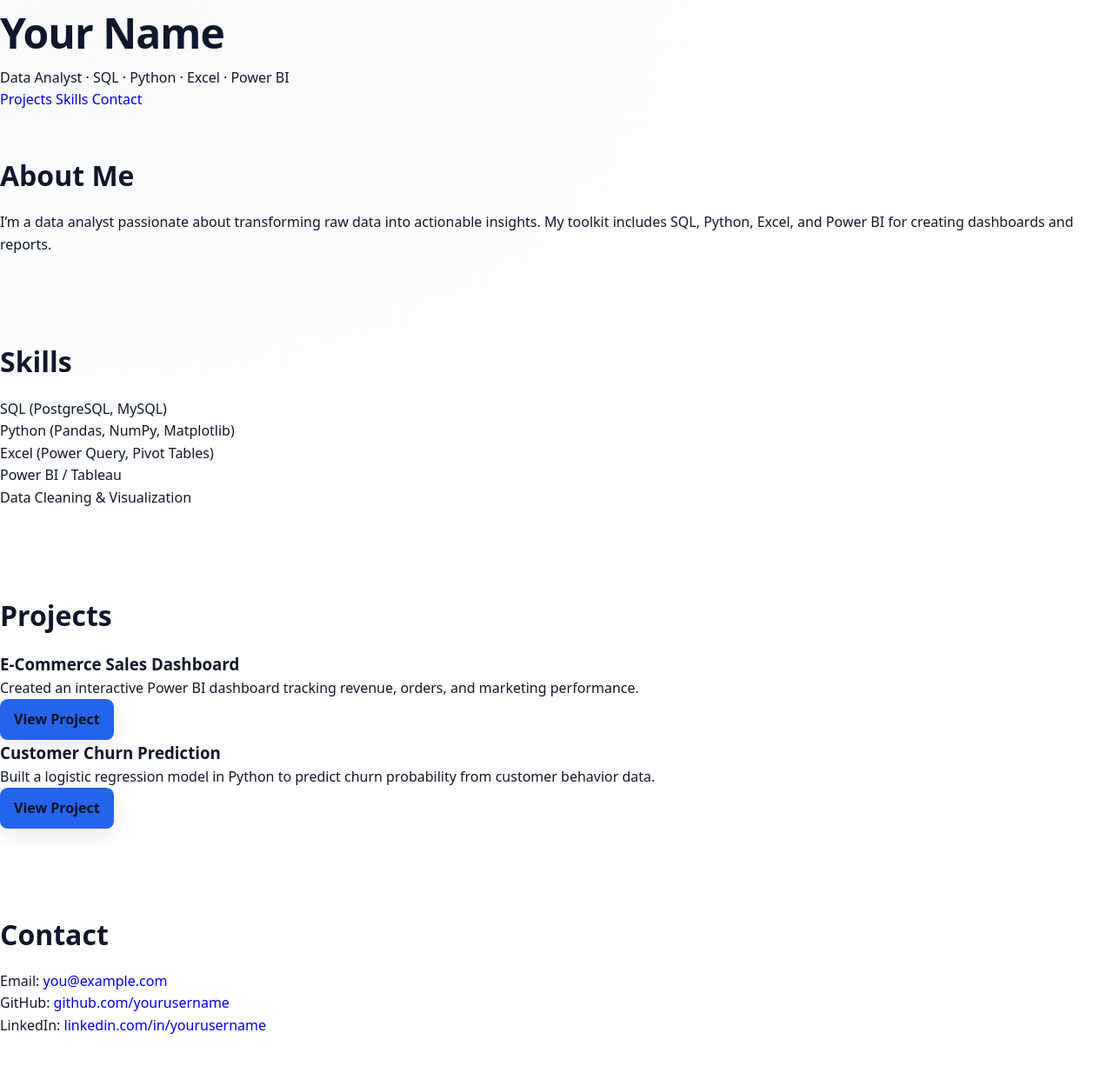
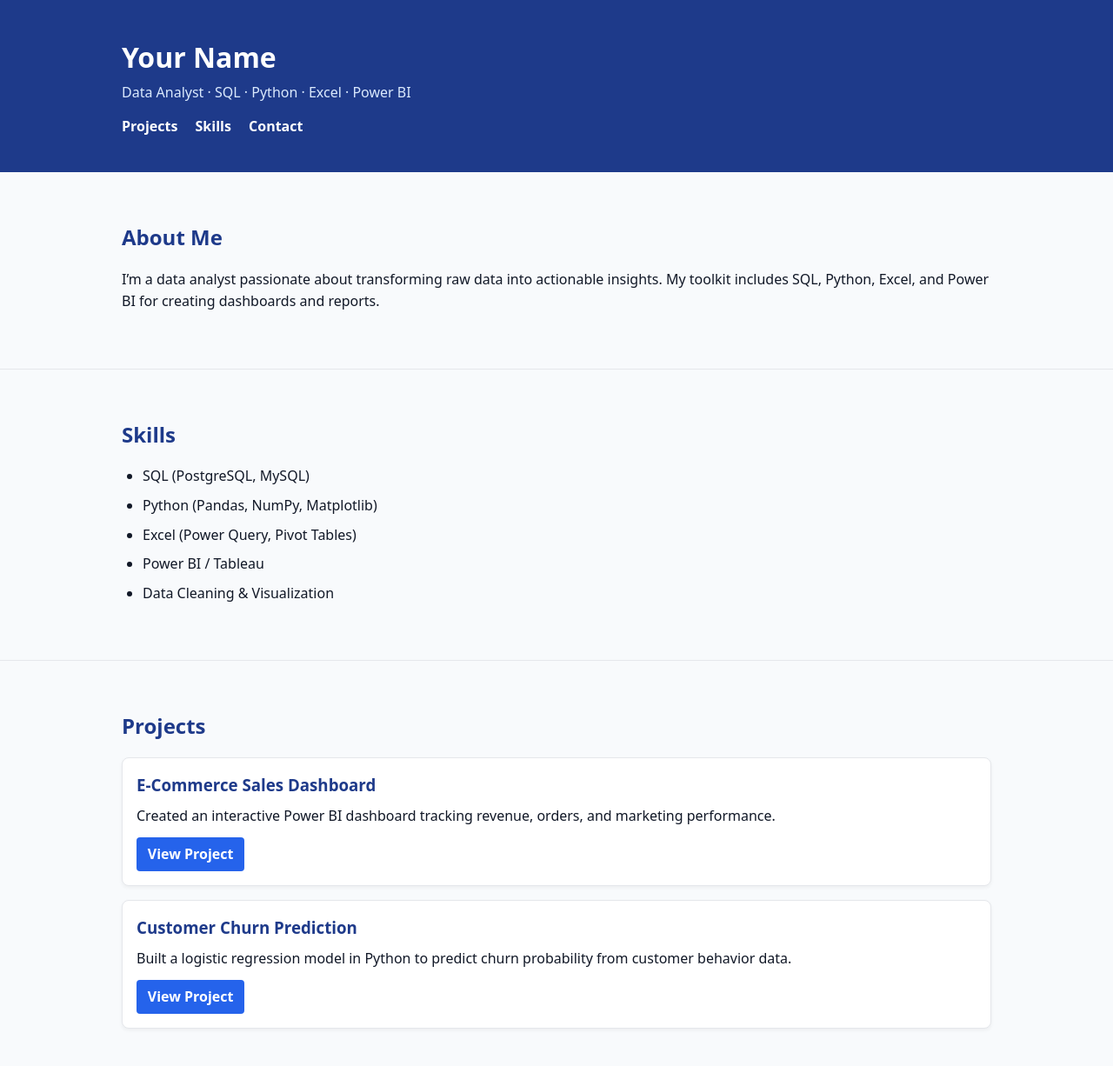
Before and after one commit to emerly35/EVacca-portfolio, a plain HTML site: page index.html in a window 1280 px wide. Shown: the top 1226 px of the page at 87% size. Drawn offline with Linux system fonts and the light colour scheme.

Commit message:
Update style.css

```diff
--- a/style.css
+++ b/style.css
@@ -1,145 +1,107 @@
-/* ========== CSS Reset (minimal) ========== */
-*, *::before, *::after { box-sizing: border-box; }
-html:focus-within { scroll-behavior: smooth; }
-body, h1, h2, h3, p, ul, li, figure { margin: 0; padding: 0; }
-img { max-width: 100%; display: block; }
-ul { list-style: none; }
-a { text-decoration: none; }
-
-/* ========== Theme ========== */
-:root{
-  --bg: #0f172a;           /* slate-900 */
-  --panel: #111827;        /* gray-900 */
-  --elev: #0b1220;         /* slightly darker */
-  --text: #f8fafc;         /* slate-50 */
-  --muted: #cbd5e1;        /* slate-300 */
-  --brand: #60a5fa;        /* blue-400 */
-  --brand-weak:#93c5fd;
-  --chip-bg:#1f2937;       /* gray-800 */
-  --border:#1f2937;
-  --shadow: 0 10px 25px rgba(0,0,0,.25);
+/* ---------- BASIC RESET ---------- */
+* { box-sizing: border-box; margin: 0; padding: 0; }
+html { scroll-behavior: smooth; }
+body {
+  font-family: system-ui, Arial, sans-serif;
+  background-color: #f8fafc;
+  color: #111827;
+  line-height: 1.6;
 }
 
-@media (prefers-color-scheme: light){
-  :root{
-    --bg:#ffffff;
-    --panel:#f8fafc;
-    --elev:#ffffff;
-    --text:#0f172a;
-    --muted:#475569;
-    --brand:#2563eb;
-    --brand-weak:#60a5fa;
-    --chip-bg:#e5e7eb;
-    --border:#e5e7eb;
-    --shadow: 0 10px 25px rgba(0,0,0,.08);
-  }
+/* ---------- LAYOUT ---------- */
+.container {
+  width: min(1000px, 90%);
+  margin: 0 auto;
+  padding: 1.5rem 0;
 }
 
-/* ========== Base ========== */
-body{
-  font: 16px/1.6 system-ui, -apple-system, Segoe UI, Roboto, Ubuntu, "Helvetica Neue", Arial, "Noto Sans", "Apple Color Emoji", "Segoe UI Emoji";
-  color: var(--text);
-  background: radial-gradient(1200px 800px at 10% 0%, var(--panel), var(--bg));
+.section {
+  padding: 2rem 0;
+  border-bottom: 1px solid #e5e7eb;
 }
 
-.wrap{
-  width: min(1100px, 92vw);
-  margin: 0 auto;
+/* ---------- HEADER ---------- */
+.header {
+  background-color: #1e3a8a;
+  color: white;
+  padding: 1rem 0;
 }
 
-.skip-link{
-  position: absolute;
-  left: -9999px;
-  top: auto;
-  width: 1px; height: 1px; overflow: hidden;
-}
-.skip-link:focus{
-  left: 1rem; top: 1rem; width: auto; height: auto;
-  background: var(--brand); color: #000; padding: .5rem .75rem; border-radius: .4rem;
+.header h1 {
+  font-size: 2rem;
+  margin-bottom: 0.2rem;
 }
 
-/* ========== Header / Hero ========== */
-.site-header{
-  border-bottom: 1px solid var(--border);
-  background: linear-gradient(180deg, var(--panel), transparent 60%);
+.subtitle {
+  font-size: 1rem;
+  margin-bottom: 0.8rem;
+  color: #dbeafe;
 }
 
-.hero{
-  display: grid;
-  gap: 2rem;
-  grid-template-columns: 1.4fr 1fr;
-  padding: clamp(2rem, 5vw, 4rem) 0;
+.header nav a {
+  color: white;
+  margin-right: 1rem;
+  text-decoration: none;
+  font-weight: 600;
 }
-@media (max-width: 800px){ .hero{ grid-template-columns: 1fr; } }
-
-h1{ font-size: clamp(2rem, 5vw, 3rem); letter-spacing: -0.02em; }
-.tagline{ color: var(--brand-weak); margin-top: .35rem; }
-.summary{ margin-top: .75rem; color: var(--muted); }
-
-.contact-list{ margin-top: .5rem; color: var(--muted); }
-.contact-list a{ color: inherit; text-decoration: underline; text-underline-offset: 2px; }
-
-.cta-row{ margin-top: 1rem; display: flex; gap: .75rem; flex-wrap: wrap; }
-.btn{
-  display: inline-block;
-  background: var(--brand); color: #081227;
-  padding: .65rem 1rem; border-radius: .55rem; font-weight: 600;
-  box-shadow: var(--shadow);
-}
-.btn--ghost{
-  background: transparent; color: var(--text); border: 1px solid var(--border);
-}
-.btn--small{ padding: .45rem .75rem; font-size: .9rem; }
-
-/* ========== Sections ========== */
-.section{ padding: clamp(2rem, 5vw, 3rem) 0; }
-.section h2{
-  font-size: clamp(1.4rem, 3.5vw, 2rem);
-  margin-bottom: 1rem;
+.header nav a:hover {
+  text-decoration: underline;
 }
 
-/* Chips (skills) */
-.chip-list{ display:flex; gap:.5rem; flex-wrap:wrap; }
-.chip{
-  background: var(--chip-bg); border: 1px solid var(--border); color: var(--text);
-  padding:.4rem .6rem; border-radius: 999px; white-space: nowrap;
+/* ---------- SECTIONS ---------- */
+h2 {
+  color: #1e3a8a;
+  margin-bottom: 1rem;
+  font-size: 1.5rem;
 }
 
-/* Cards grid */
-.grid{
-  display: grid; gap: 1rem;
-  grid-template-columns: repeat(12, 1fr);
+p, li {
+  font-size: 1rem;
+  margin-bottom: 0.5rem;
 }
-.card{
-  grid-column: span 12;
-  background: linear-gradient(180deg, var(--elev), var(--panel));
-  border: 1px solid var(--border);
-  border-radius: .8rem;
+
+/* ---------- SKILLS ---------- */
+.skills-list {
+  list-style-type: disc;
+  margin-left: 1.5rem;
+}
+
+/* ---------- PROJECTS ---------- */
+.project {
+  background: white;
+  border: 1px solid #e5e7eb;
+  border-radius: 8px;
   padding: 1rem;
-  box-shadow: var(--shadow);
+  margin-bottom: 1rem;
+  box-shadow: 0 2px 4px rgba(0,0,0,0.05);
 }
-@media (min-width: 720px){
-  .card{ grid-column: span 6; }
+.project h3 {
+  margin-bottom: 0.5rem;
+  color: #1e3a8a;
 }
-@media (min-width: 1024px){
-  .card{ grid-column: span 4; }
+.project p {
+  margin-bottom: 0.75rem;
 }
-.card__header{ margin-bottom: .5rem; }
-.card__title{ font-size: 1.1rem; }
-.card__tags{ color: var(--muted); font-size: .95rem; }
-.card__body{ margin: .35rem 0 .5rem; color: var(--text); }
-.card__bullets{ margin: .25rem 0 .75rem; padding-left: 1rem; list-style: disc; }
-.card__links{ display:flex; gap:.5rem; flex-wrap:wrap; }
+.btn {
+  display: inline-block;
+  background-color: #2563eb;
+  color: white;
+  padding: 0.4rem 0.8rem;
+  border-radius: 4px;
+  text-decoration: none;
+  font-weight: 600;
+}
+.btn:hover {
+  background-color: #1e40af;
+}
 
-/* Lists */
-.list{ display: grid; gap: .5rem; }
-.list a{ color: var(--brand-weak); text-decoration: underline; text-underline-offset: 3px; }
-
-/* Footer */
-.site-footer{
-  border-top: 1px solid var(--border);
-  background: linear-gradient(180deg, transparent, var(--panel));
-  padding: 2rem 0;
-  color: var(--muted);
+/* ---------- FOOTER ---------- */
+.footer {
+  background-color: #1e3a8a;
+  color: white;
   text-align: center;
+  padding: 1rem 0;
 }
+.footer a {
+  color: #93c5fd;
+}
```
